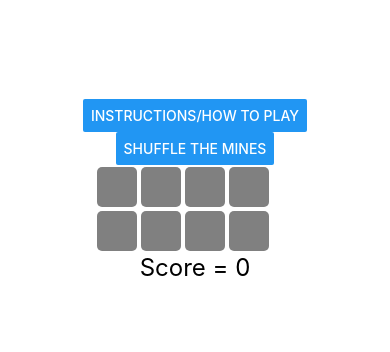
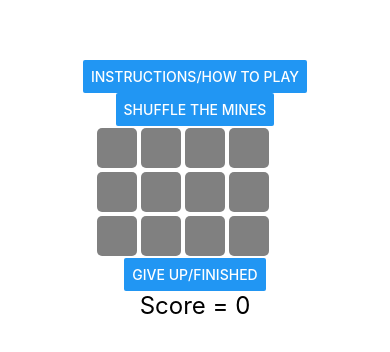
Before and after one commit to MountainMikah/MineSweeperAssign2, a React Native app: screen / in a window 390 px wide. Shown: the part 232-584 px from the top of the page. Built offline with nearby package versions, Linux system fonts and the light colour scheme.

Commit message:
Nearly got it satisfactorily done, score updates, but only on click AFTER style change, need it to happen during click, not after

```diff
--- a/App.js
+++ b/App.js
@@ -4,7 +4,12 @@ import { useState, useEffect } from 'react';
 import { Mines, PassScore } from './components/MyMines';
 
 export default function App() {
+    const [leaderboard, setLeaderboard] = useState([0, 0, 0, 0]);
+    const [scoreNumber, updateScore] = useState(0);
 
+    const updateFromComponent = (newScore) => {
+        updateScore(newScore);
+    };
 
     const showAlert = () => {
         Alert.alert("INSTRUCTIONS:",
@@ -12,31 +17,46 @@ export default function App() {
             "2. This will reveal if that box is safe (Green) or not (Red)! \n" +
             "3. Watch your score rise as you avoid the Bomb tile \n" +
             "4. If you click on the bomb, you lose all your points and its game over \n" +
-            "5. Once you are satisfied with your score, Select the Give Up Button Below and Look at your Spot on the Leaderboard"
+            "5. To reset the mines Hold the button for the mines, this will hide them again, and press shuffle to randomize to location of the mines" +
+            "6. Once you are satisfied with your score, Select the Give Up Button Below and Look at your Spot on the Leaderboard"
         )
     }
     const [mineOrSafe, setMines] = useState([true, false, false]);
     const Shuffle = () => {
         let newMines = [false, false, false];
-        newMines[Math.floor(Math.random() * 8)] = true;
-        newMines[Math.floor(Math.random() * 8)] = true;
+        newMines[Math.floor(Math.random() * 12)] = true;
+        newMines[Math.floor(Math.random() * 12)] = true;
+        newMines[Math.floor(Math.random() * 12)] = true;
         setMines(newMines);
     }
-    const scoreNumber = 0;
+
+    const makeLeaderboard = () => {
+        setLeaderboard[3] = leaderboard[2];
+        setLeaderboard[2] = leaderboard[1];
+        setLeaderboard[1] = leaderboard[0];
+        setLeaderboard[0] = scoreNumber;
+    }
+
     return (
       <View style={styles.container}>
             <Button title='Instructions/How To Play' onPress={showAlert} />
             <Button title='Shuffle the Mines' onPress={Shuffle} />
-          <View style={styles.buttonRow}>
-                <Mines id={1} tOrf={mineOrSafe[0]} />
-                <Mines id={2} tOrf={mineOrSafe[1]} />
-                <Mines id={3} tOrf={mineOrSafe[2]} />
-                <Mines id={4} tOrf={mineOrSafe[3]} />
-                <Mines id={5} tOrf={mineOrSafe[4]} />
-                <Mines id={6} tOrf={mineOrSafe[5]} />
-                <Mines id={7} tOrf={mineOrSafe[6]} />
-                <Mines id={8} tOrf={mineOrSafe[7]} />
+            <View style={styles.buttonRow}>
+                <Mines id={1} tOrf={mineOrSafe[0]} adjustScore={updateFromComponent} />
+                <Mines id={2} tOrf={mineOrSafe[1]} adjustScore={updateFromComponent} />
+                <Mines id={3} tOrf={mineOrSafe[2]} adjustScore={updateFromComponent} />
+                <Mines id={4} tOrf={mineOrSafe[3]} adjustScore={updateFromComponent} />
+                <Mines id={5} tOrf={mineOrSafe[4]} adjustScore={updateFromComponent} />
+                <Mines id={6} tOrf={mineOrSafe[5]} adjustScore={updateFromComponent} />
+                <Mines id={7} tOrf={mineOrSafe[6]} adjustScore={updateFromComponent} />
+                <Mines id={8} tOrf={mineOrSafe[7]} adjustScore={updateFromComponent} />
+                <Mines id={9} tOrf={mineOrSafe[8]} adjustScore={updateFromComponent} />
+                <Mines id={10} tOrf={mineOrSafe[9]} adjustScore={updateFromComponent} />
+                <Mines id={11} tOrf={mineOrSafe[10]} adjustScore={updateFromComponent} />
+                <Mines id={12} tOrf={mineOrSafe[11]} adjustScore={updateFromComponent} />
+
             </View>
+            <Button title='Give up/Finished' onPress={makeLeaderboard}/>
             <Text style={{ fontSize: 24 }}>Score = {scoreNumber}</Text>
       <StatusBar style="auto" />
     </View>
--- a/components/MyMines.js
+++ b/components/MyMines.js
@@ -6,30 +6,46 @@ Brief: The Components that will be used in the main app
 */
 
 import { Pressable, StyleSheet, Alert, Text } from 'react-native';
-import { useState } from 'react';
+import { useState, useEffect } from 'react';
 
-export const Mines = ({ id, tOrf, }) => {
+export const Mines = ({ id, tOrf, adjustScore }) => {
     const [btnStyle, changebtnStyle] = useState(styles.demoButton);
-    const [theScore, setScore] = useState(0);
+    const [scoreNumber, updateScore] = useState(0);
 
-
-
-    const handlebtnStyle = (id, tOrf) => {
+    const changeScore = (adjustScore) => {
+        if (btnStyle == styles.safeSpot) {
+            updateScore(s=>s+100);
+            console.log("sending safe");
+        }
+        if (btnStyle == styles.bomb) {
+            updateScore(0);
+            console.log("sending bomb");
+        }
+        if (btnStyle == styles.demoButton) {
+            echo = "long hold to reset"
+        }
+        adjustScore(scoreNumber);
+    }
+    const handlebtnStyle = (id, tOrf, adjustScore) => {
         if (tOrf == true) {
             changebtnStyle(styles.bomb)
             Alert.alert("BBOOOOMMM!!!! GAME OVER, You clicked on a mine.");
+
         }
         else {
             changebtnStyle(styles.safeSpot)
-            setScore(+100)
+
         }
-
+        changeScore(adjustScore);
     }
-
+    const startOver = () => {
+        changebtnStyle(styles.demoButton)
+    }
 
     return (
         <Pressable
-            onPress = {()=> handlebtnStyle(id, tOrf)}
+            onPress={() => handlebtnStyle(id, tOrf, adjustScore)}
+            onLongPress={()=> startOver() }
             style={[styles.demoButton, btnStyle]}
         />
     )
```
